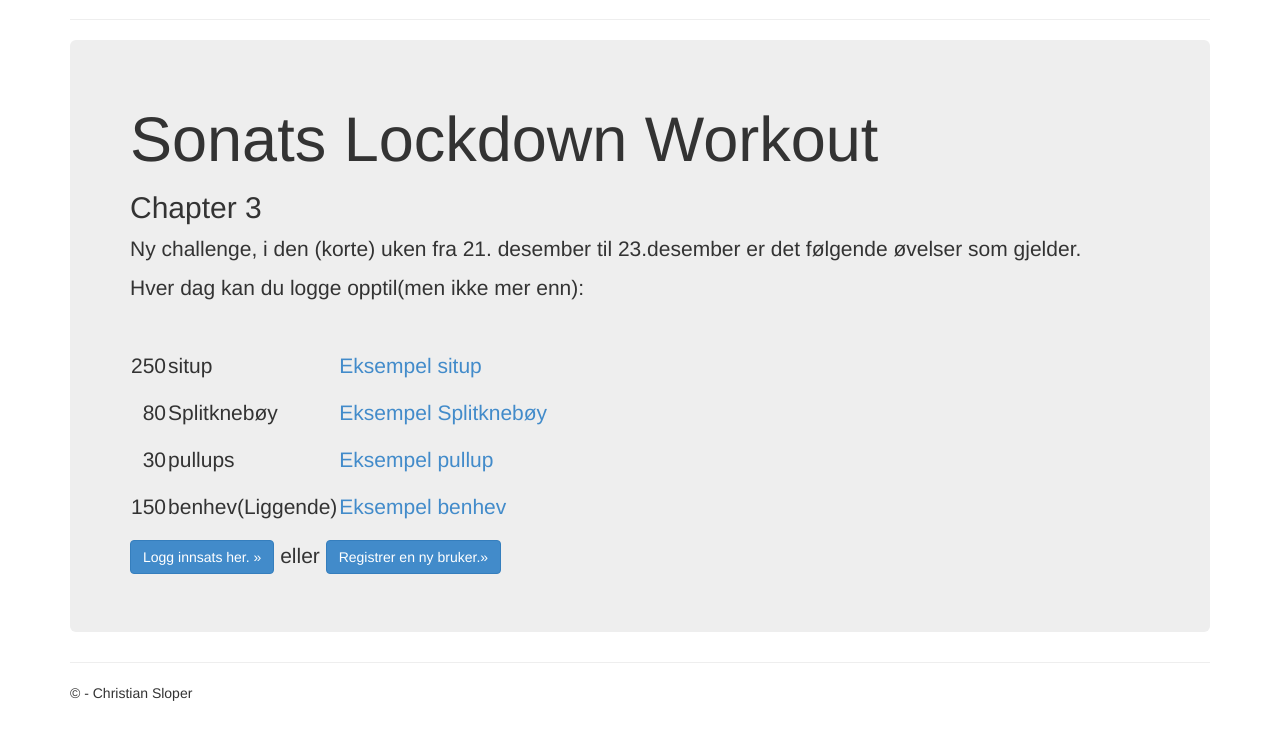
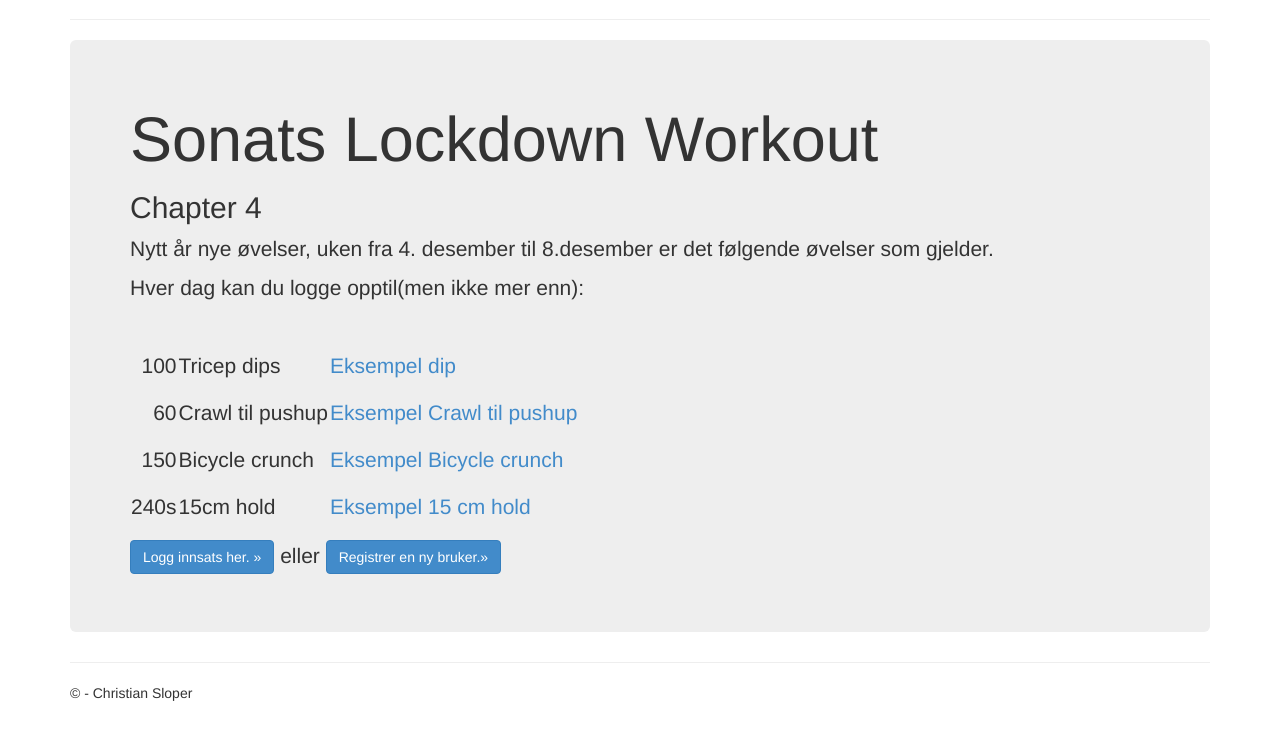
Before and after one commit to Armcollector/lockdown-workout, a Flask app: template app/templates/SONAT_index.html in a window 1280 px wide. Shown: the part 51-800 px from the top of the page. Run offline with Flask 2, Linux system fonts and the light colour scheme; the template is opened without the code that fills it, so the values that code supplies are empty; parts of the project's set-up code (start-up, migrations or seed data) failed here and were passed over; some libraries are stand-ins or nearby versions.

Commit message:
Challenge 4

```diff
--- a/app/templates/SONAT_index.html
+++ b/app/templates/SONAT_index.html
@@ -6,9 +6,9 @@
 
 
     <h1>Sonats Lockdown Workout</h1>
-    <h2>Chapter 3</h2>
+    <h2>Chapter 4</h2>
 
-    <p>Ny challenge, i den (korte) uken fra 21. desember til 23.desember er det følgende øvelser som
+    <p>Nytt år nye øvelser, uken fra 4. desember til 8.desember er det følgende øvelser som
         gjelder. </p>
 
     <p>
@@ -16,24 +16,28 @@
 
     <table>
         <tr>
-            <td align="right">250</td>
-            <td>situp</td>
-            <td><a href="https://www.youtube.com/watch?v=1V4RXxLHNCY">Eksempel situp</a></td>
+            <td align="right">100</td>
+            <td>Tricep dips</td>
+            <td><a href="https://hmg-h-cdn.hearstapps.com/videos/tricept-dip-1537969424.mp4">Eksempel dip</a></td>
         </tr>
         <tr>
-            <td align="right">80</td>
-            <td>Splitknebøy</td>
-            <td><a href="https://www.youtube.com/watch?v=2C-uNgKwPLE&">Eksempel Splitknebøy</a></td>
-        </tr>
-        <tr>
-            <td align="right">30</td>
-            <td>pullups</td>
-            <td><a href="https://www.youtube.com/watch?v=HRV5YKKaeVw">Eksempel pullup</a></td>
+            <td align="right">60</td>
+            <td>Crawl til pushup</td>
+            <td><a href="https://hmg-h-cdn.hearstapps.com/videos/crawl-out-to-push-up-1535569190.mp4">Eksempel Crawl til
+                    pushup</a></td>
         </tr>
         <tr>
             <td align="right">150</td>
-            <td>benhev(Liggende)</td>
-            <td><a href="https://www.youtube.com/watch?v=badUap_PnuA"> Eksempel benhev</a></td>
+            <td>Bicycle crunch</td>
+            <td><a href="https://hmg-h-cdn.hearstapps.com/videos/bicycle-crunch-1537967284.mp4">Eksempel Bicycle
+                    crunch</a></td>
+        </tr>
+        <tr>
+            <td align="right">240s</td>
+            <td>15cm hold</td>
+            <td><a
+                    href="https://hips.hearstapps.com/hmg-prod.s3.amazonaws.com/images/6-inch-hold-1535560474.jpg?crop=1xw:1xh;center,top&resize=980:*">
+                    Eksempel 15 cm hold</a></td>
         </tr>
 
     </table>
```
